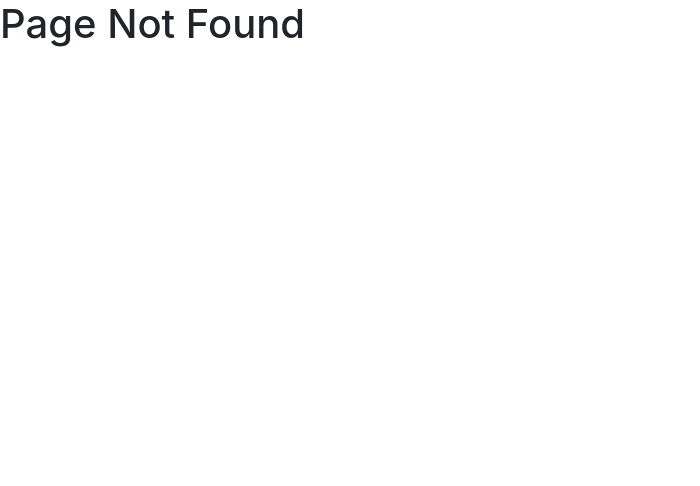
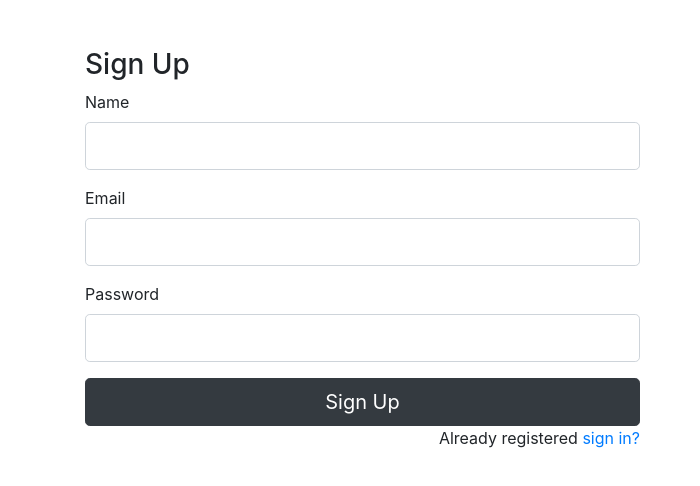
Before and after one commit to viravelmozhna/help2gether, a Vue app: page /register in a window 1280 px wide. Before the commit this address had no page. Shown: the top 486 px of the page, without its empty margins (0-700 px from the left). Built offline with nearby package versions, Linux system fonts and the light colour scheme.

Commit message:
Implement Firebase Authentication

```diff
--- a/src/firebase.js
+++ b/src/firebase.js
@@ -1,4 +1,5 @@
 import { initializeApp } from 'firebase/app';
+import { getAuth } from 'firebase/auth';
 
 const firebaseConfig = {
   apiKey: 'AIzaSyA7jP2FD-YA9RClr7yxoJngzVAO_WlA1Zk',
@@ -10,5 +11,6 @@ const firebaseConfig = {
   appId: '1:773867655973:web:af94f40e3012c5af0e40cc',
 };
 
-// eslint-disable-next-line no-unused-vars
 const app = initializeApp(firebaseConfig);
+
+export const auth = getAuth(app);
--- a/src/main.js
+++ b/src/main.js
@@ -1,11 +1,11 @@
 import Vue from 'vue';
+import App from '@/App.vue';
+import router from '@/router';
+import '@/firebase';
 import { BootstrapVue, BootstrapVueIcons } from 'bootstrap-vue';
 import 'bootstrap/dist/css/bootstrap.css';
 import 'bootstrap-vue/dist/bootstrap-vue.css';
-import '@/firebase';
-import router from '@/router';
 import store from '@/store';
-import App from '@/App.vue';
 
 Vue.use(BootstrapVue);
 Vue.use(BootstrapVueIcons);
--- a/src/router/index.js
+++ b/src/router/index.js
@@ -8,6 +8,16 @@ const routes = [
     path: '/',
     name: 'start',
     redirect: '/demands/list',
+  },
+  {
+    path: '/login',
+    name: 'login',
+    component: () => { return import(/* webpackChunkName: "login" */ '../views/LoginPage'); },
+  },
+  {
+    path: '/register',
+    name: 'register',
+    component: () => { return import(/* webpackChunkName: "register" */ '../views/RegisterPage'); },
   },
   {
     path: '/demands',
--- /dev/null
+++ b/src/views/RegisterPage.vue
@@ -0,0 +1,76 @@
+<template>
+  <div class="container">
+        <b-form
+          @submit.prevent="userRegistration"
+          class="w-50 mt-5"
+        >
+            <h3>Sign Up</h3>
+            <div class="form-group">
+                <label>Name</label>
+                <input type="text" class="form-control form-control-lg" v-model="user.name" />
+            </div>
+            <div class="form-group">
+                <label>Email</label>
+                <input type="email" class="form-control form-control-lg" v-model="user.email" />
+            </div>
+            <div class="form-group">
+                <label>Password</label>
+                <input type="password" class="form-control form-control-lg" v-model="user.password" />
+            </div>
+            <button type="submit" class="btn btn-dark btn-lg btn-block">
+               Sign Up
+            </button>
+            <p class="forgot-password text-right">
+                Already registered
+                <router-link :to="{name: 'login'}">sign in?</router-link>
+            </p>
+        </b-form>
+    </div>
+</template>
+
+<script>
+import { getAuth, createUserWithEmailAndPassword } from 'firebase/auth';
+export default {
+  name: 'LoginPage',
+  data() {
+    return {
+      user: {
+        name: '',
+        email: '',
+        password: '',
+      },
+    };
+  },
+  methods: {
+    userRegistration() {
+      const auth = getAuth();
+      createUserWithEmailAndPassword(auth, this.user.email, this.user.password)
+        .then((userCredential) => {
+        // Signed in
+          const { user } = userCredential;
+          console.log(user);
+        })
+        .catch((error) => {
+          console.log(error);
+          // const errorCode = error.code;
+          // const errorMessage = error.message;
+        });
+
+    //  firebase
+    //     .auth()
+    //     .createUserWithEmailAndPassword(this.user.email, this.user.password)
+    //     .then((res) => {
+    //       res.user.updateProfile({
+    //           displayName: this.user.name,
+    //         })
+    //         .then(() => {
+    //           this.$router.push('/login');
+    //         });
+    //     })
+    //     .catch((error) => {
+    //       alert(error.message);
+    //     });
+    },
+  },
+};
+</script>
```
Also changed, not shown: package.json (+4 -4 lines), src/views/LoginPage.vue (added), 1 other file (tests, documents, lock files or other folders).
